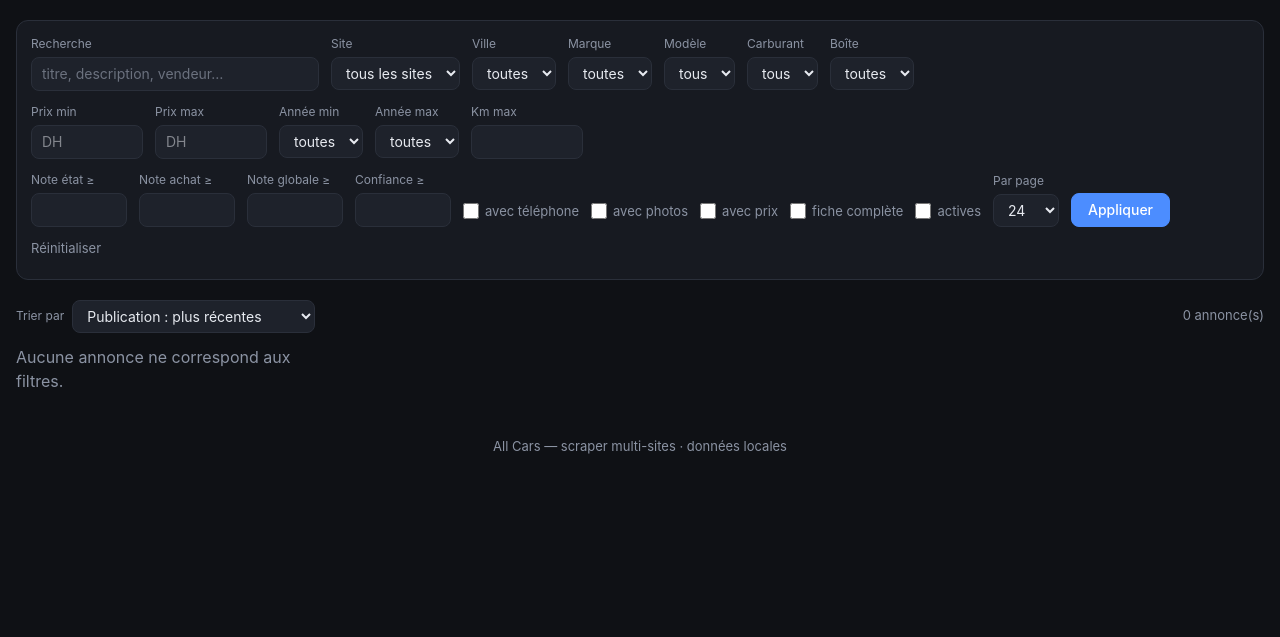
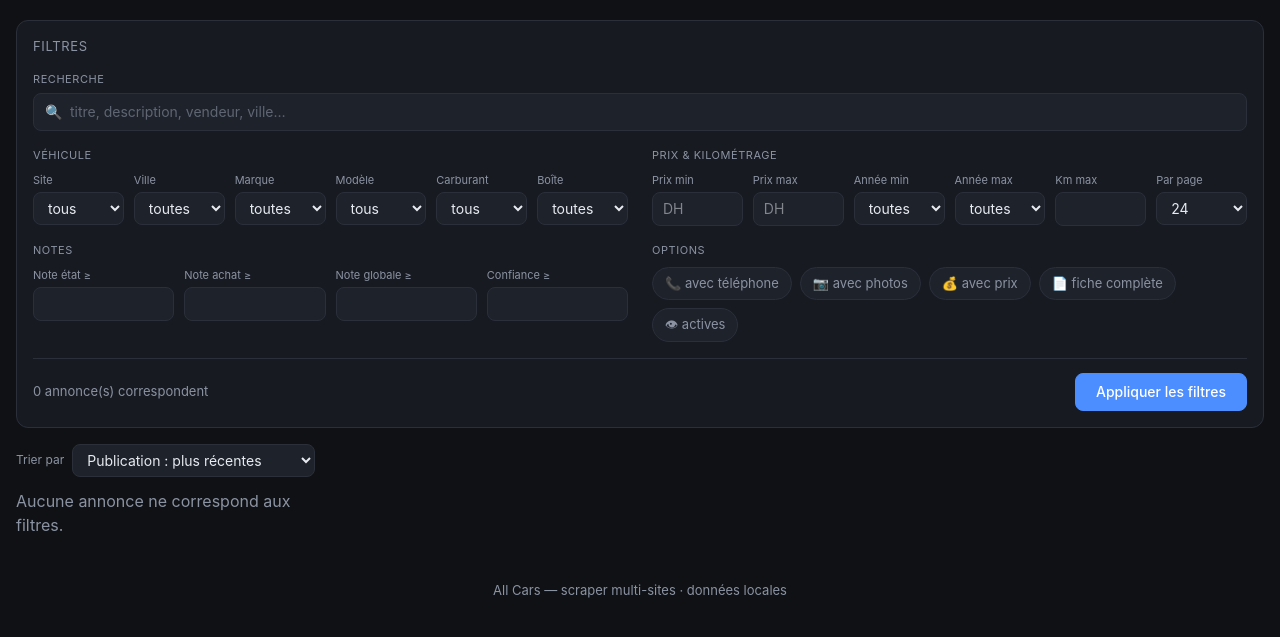
Before and after one commit to nabilsadki/allcars-scraper, a Flask app: page / in a window 1280 px wide. Shown: the part 55-692 px from the top of the page. Run offline with Flask 3, Linux system fonts and the light colour scheme; data that the repository does not hold is empty; style sheets or scripts are compiled from the project's sources.

Commit message:
Bloc de filtres du catalogue : range et modernise
Les champs etaient reparties sur trois lignes sans hierarchie. Le bloc
est desormais structure en groupes :

- entete "Filtres" + reinitialisation
- recherche sur toute la largeur (avec icone)
- "filtres actifs" en puces supprimables (un clic retire le filtre et
  recharge l'URL)
- groupe "Vehicule"  : site, ville, marque, modele, carburant, boite
- groupe "Prix & kilometrage" : prix min/max, annee min/max, km max, par page
- groupe "Notes" : note etat, note achat, note globale, confiance
- groupe "Options" : les cases a cocher en puces (etat actif visible)
- barre d'actions : nombre d'annonces + "Appliquer les filtres"

Mise en page : les groupes sont en 2 colonnes sur grand ecran (bloc de
814 px a 448 px) ; sur mobile (sous 1024 px) le bloc est replie derriere un
bouton "Filtres · N actif(s)" (1254 px a 377 px), la recherche reste
toujours visible.

```diff
--- a/services/web/app.py
+++ b/services/web/app.py
@@ -313,6 +313,40 @@ def model_options(brand: str = "", site: str = "") -> list[dict]:
 
 
 # ------------------------------------------------------------------ filtres
+#: libelles des filtres (pour les puces "filtres actifs")
+FILTER_LABELS = [
+    ("search", "Recherche"), ("site", "Site"), ("city", "Ville"),
+    ("brand", "Marque"), ("model", "Modèle"), ("fuel", "Carburant"),
+    ("gear", "Boîte"), ("min_price", "Prix min"), ("max_price", "Prix max"),
+    ("min_year", "Année min"), ("max_year", "Année max"), ("max_km", "Km max"),
+    ("min_note_etat", "Note état"), ("min_note_achat", "Note achat"),
+    ("min_note_global", "Note globale"), ("min_confiance", "Confiance"),
+    ("with_phone", "Téléphone"), ("with_photos", "Photos"),
+    ("with_price", "Prix"), ("with_details", "Fiche complète"),
+    ("active_only", "Actives"),
+]
+
+
+def active_filters() -> list[dict]:
+    """Filtres actuellement appliques (pour les puces)."""
+    out = []
+    for key, label in FILTER_LABELS:
+        value = (request.args.get(key) or "").strip()
+        if not value:
+            continue
+        rest = [(k, v) for k, v in request.args.items() if k != key]
+        # les cases a cocher n'ont pas de valeur a afficher ("1")
+        if key.startswith("with_") or key == "active_only":
+            value = ""
+        out.append({
+            "key": key,
+            "label": label,
+            "value": value,
+            "url": ("/?" + urlencode(rest)) if rest else "/",
+        })
+    return out
+
+
 def build_filters() -> tuple[str, list]:
     where = ["1=1"]
     params: list = []
@@ -403,6 +437,7 @@ def index():
         pager=pager_items(page, pages), goto=goto_pages(page, pages),
         base_qs=urlencode({k: v for k, v in request.args.to_dict().items()
                            if k != "page"}),
+        active=active_filters(),
     )
 
 
--- a/services/web/templates/list.html
+++ b/services/web/templates/list.html
@@ -2,40 +2,79 @@
 {% block content %}
 
 {# ------------------------------------------------------------- filtres #}
-<form class="bg-panel border border-line rounded-xl p-3.5 mb-5" method="get" action="/">
+<form class="bg-panel border border-line rounded-xl p-4 mb-4" method="get" action="/">
   <input type="hidden" name="sort" value="{{ request.args.get('sort','date') }}">
 
-  <div class="flex flex-wrap gap-3 mb-3">
-    <label class="flex flex-col gap-1 text-[12px] text-muted">
-      Recherche
-      <input type="text" name="search" placeholder="titre, description, vendeur…"
+  {# ---- entete : titre + reinitialisation ---- #}
+  <div class="flex items-center justify-between gap-3 mb-3.5">
+    <h2 class="text-[13px] uppercase tracking-wider text-muted m-0">Filtres</h2>
+    {% if active %}
+    <a class="text-[13px] text-muted hover:text-txt no-underline" href="/">Réinitialiser</a>
+    {% endif %}
+  </div>
+
+  {# ---- recherche (pleine largeur) ---- #}
+  <div class="mb-4">
+    <label class="block text-[11px] uppercase tracking-wider text-muted mb-1.5">Recherche</label>
+    <div class="relative">
+      <span class="absolute left-3 top-1/2 -translate-y-1/2 text-muted text-sm pointer-events-none">🔍</span>
+      <input type="text" name="search" placeholder="titre, description, vendeur, ville…"
              value="{{ request.args.get('search','') }}"
-             class="w-72 bg-panel2 border border-line rounded-lg px-2.5 py-1.5 text-sm text-txt placeholder:text-muted/70 focus:outline-none focus:border-accent">
-    </label>
-    <label class="flex flex-col gap-1 text-[12px] text-muted">
+             class="w-full pl-9 pr-3 bg-panel2 border border-line rounded-lg py-2 text-sm text-txt placeholder:text-muted/60 focus:outline-none focus:border-accent">
+    </div>
+  </div>
+
+  {# ---- filtres actifs (puces supprimables) ---- #}
+  {% if active %}
+  <div class="flex flex-wrap items-center gap-1.5 mb-4 pb-3.5 border-b border-line">
+    <span class="text-[11px] uppercase tracking-wider text-muted mr-1">Actifs</span>
+    {% for f in active %}
+    <a href="{{ f.url }}" title="Retirer ce filtre"
+       class="inline-flex items-center gap-1.5 rounded-full border border-accent/45 bg-accent/12 text-accent-txt px-2.5 py-1 text-[12.5px] hover:bg-accent/20 no-underline">
+      <span class="text-muted">{{ f.label }} :</span>{{ f.value }}<span aria-hidden="true">✕</span>
+    </a>
+    {% endfor %}
+  </div>
+  {% endif %}
+
+  {# ---- bouton d'ouverture (mobile) ---- #}
+  <button type="button" id="filters-toggle"
+          class="lg:hidden w-full flex items-center justify-between gap-2 bg-panel2 border border-line rounded-lg px-3 py-2 text-[13px] text-txt">
+    <span>Filtres{% if active %} · {{ active|length }} actif(s){% endif %}</span>
+    <span class="text-muted" id="filters-arrow">▾</span>
+  </button>
+
+  {# ---- groupes de filtres (replies sur mobile, 2 colonnes sur grand ecran) ---- #}
+  <div id="filters-groups" class="hidden lg:grid gap-x-6 gap-y-4 xl:grid-cols-2 mt-4">
+
+  {# ---- vehicule ---- #}
+  <div>
+    <div class="text-[11px] uppercase tracking-wider text-muted mb-2">Véhicule</div>
+    <div class="grid gap-2.5 sm:grid-cols-2 lg:grid-cols-3 xl:grid-cols-6">
+      <label class="flex flex-col gap-1 text-[11px] text-muted">
         Site
         <select name="site" class="bg-panel2 border border-line rounded-lg px-2.5 py-1.5 text-sm text-txt focus:outline-none focus:border-accent">
-        <option value="">tous les sites</option>
-        {% for s in opts.sites %}
-        <option value="{{ s.name }}" {% if request.args.get('site')==s.name %}selected{% endif %}>{{ s.label }}</option>
+          <option value="">tous</option>
+          {% for st in opts.sites %}
+          <option value="{{ st.name }}" {% if request.args.get('site')==st.name %}selected{% endif %}>{{ st.label }}</option>
           {% endfor %}
         </select>
       </label>
-    <label class="flex flex-col gap-1 text-[12px] text-muted">
+      <label class="flex flex-col gap-1 text-[11px] text-muted">
         Ville
         <select name="city" class="bg-panel2 border border-line rounded-lg px-2.5 py-1.5 text-sm text-txt focus:outline-none focus:border-accent">
           <option value="">toutes</option>
           {% for c in opts.city %}<option value="{{ c }}" {% if request.args.get('city')==c %}selected{% endif %}>{{ c }}</option>{% endfor %}
         </select>
       </label>
-    <label class="flex flex-col gap-1 text-[12px] text-muted">
+      <label class="flex flex-col gap-1 text-[11px] text-muted">
         Marque
         <select name="brand" id="f-brand" class="bg-panel2 border border-line rounded-lg px-2.5 py-1.5 text-sm text-txt focus:outline-none focus:border-accent">
           <option value="">toutes</option>
           {% for b in opts.brand %}<option value="{{ b }}" {% if request.args.get('brand')==b %}selected{% endif %}>{{ b }}</option>{% endfor %}
         </select>
       </label>
-    <label class="flex flex-col gap-1 text-[12px] text-muted">
+      <label class="flex flex-col gap-1 text-[11px] text-muted">
         Modèle
         <select name="model" id="f-model" class="bg-panel2 border border-line rounded-lg px-2.5 py-1.5 text-sm text-txt focus:outline-none focus:border-accent">
           <option value="">tous</option>
@@ -46,14 +85,14 @@
           {% endfor %}
         </select>
       </label>
-    <label class="flex flex-col gap-1 text-[12px] text-muted">
+      <label class="flex flex-col gap-1 text-[11px] text-muted">
         Carburant
         <select name="fuel" class="bg-panel2 border border-line rounded-lg px-2.5 py-1.5 text-sm text-txt focus:outline-none focus:border-accent">
           <option value="">tous</option>
           {% for f in opts.fuel %}<option value="{{ f }}" {% if request.args.get('fuel')==f %}selected{% endif %}>{{ f }}</option>{% endfor %}
         </select>
       </label>
-    <label class="flex flex-col gap-1 text-[12px] text-muted">
+      <label class="flex flex-col gap-1 text-[11px] text-muted">
         Boîte
         <select name="gear" class="bg-panel2 border border-line rounded-lg px-2.5 py-1.5 text-sm text-txt focus:outline-none focus:border-accent">
           <option value="">toutes</option>
@@ -61,83 +100,42 @@
         </select>
       </label>
     </div>
+  </div>
 
-  <div class="flex flex-wrap gap-3 mb-3">
-    <label class="flex flex-col gap-1 text-[12px] text-muted">
+  {# ---- prix / kilometrage / annee ---- #}
+  <div>
+    <div class="text-[11px] uppercase tracking-wider text-muted mb-2">Prix &amp; kilométrage</div>
+    <div class="grid gap-2.5 grid-cols-2 sm:grid-cols-3 lg:grid-cols-6">
+      <label class="flex flex-col gap-1 text-[11px] text-muted">
         Prix min
         <input type="number" name="min_price" value="{{ request.args.get('min_price','') }}" placeholder="DH"
-             class="w-28 bg-panel2 border border-line rounded-lg px-2.5 py-1.5 text-sm text-txt focus:outline-none focus:border-accent">
+               class="bg-panel2 border border-line rounded-lg px-2.5 py-1.5 text-sm text-txt focus:outline-none focus:border-accent">
       </label>
-    <label class="flex flex-col gap-1 text-[12px] text-muted">
+      <label class="flex flex-col gap-1 text-[11px] text-muted">
         Prix max
         <input type="number" name="max_price" value="{{ request.args.get('max_price','') }}" placeholder="DH"
-             class="w-28 bg-panel2 border border-line rounded-lg px-2.5 py-1.5 text-sm text-txt focus:outline-none focus:border-accent">
+               class="bg-panel2 border border-line rounded-lg px-2.5 py-1.5 text-sm text-txt focus:outline-none focus:border-accent">
       </label>
-    <label class="flex flex-col gap-1 text-[12px] text-muted">
+      <label class="flex flex-col gap-1 text-[11px] text-muted">
         Année min
         <select name="min_year" class="bg-panel2 border border-line rounded-lg px-2.5 py-1.5 text-sm text-txt focus:outline-none focus:border-accent">
           <option value="">toutes</option>
           {% for y in opts.years %}<option value="{{ y }}" {% if request.args.get('min_year')|string == y|string %}selected{% endif %}>{{ y }}</option>{% endfor %}
         </select>
       </label>
-    <label class="flex flex-col gap-1 text-[12px] text-muted">
+      <label class="flex flex-col gap-1 text-[11px] text-muted">
         Année max
         <select name="max_year" class="bg-panel2 border border-line rounded-lg px-2.5 py-1.5 text-sm text-txt focus:outline-none focus:border-accent">
           <option value="">toutes</option>
           {% for y in opts.years %}<option value="{{ y }}" {% if request.args.get('max_year')|string == y|string %}selected{% endif %}>{{ y }}</option>{% endfor %}
         </select>
       </label>
-    <label class="flex flex-col gap-1 text-[12px] text-muted">
+      <label class="flex flex-col gap-1 text-[11px] text-muted">
         Km max
         <input type="number" name="max_km" value="{{ request.args.get('max_km','') }}"
-             class="w-28 bg-panel2 border border-line rounded-lg px-2.5 py-1.5 text-sm text-txt focus:outline-none focus:border-accent">
+               class="bg-panel2 border border-line rounded-lg px-2.5 py-1.5 text-sm text-txt focus:outline-none focus:border-accent">
       </label>
-  </div>
-
-  <div class="flex flex-wrap items-end gap-3">
-    <label class="flex flex-col gap-1 text-[12px] text-muted">
-      Note état ≥
-      <input type="number" step="0.1" name="min_note_etat" value="{{ request.args.get('min_note_etat','') }}"
-             class="w-24 bg-panel2 border border-line rounded-lg px-2.5 py-1.5 text-sm text-txt focus:outline-none focus:border-accent">
-    </label>
-    <label class="flex flex-col gap-1 text-[12px] text-muted">
-      Note achat ≥
-      <input type="number" step="0.1" name="min_note_achat" value="{{ request.args.get('min_note_achat','') }}"
-             class="w-24 bg-panel2 border border-line rounded-lg px-2.5 py-1.5 text-sm text-txt focus:outline-none focus:border-accent">
-    </label>
-    <label class="flex flex-col gap-1 text-[12px] text-muted">
-      Note globale ≥
-      <input type="number" step="0.1" name="min_note_global" value="{{ request.args.get('min_note_global','') }}"
-             class="w-24 bg-panel2 border border-line rounded-lg px-2.5 py-1.5 text-sm text-txt focus:outline-none focus:border-accent">
-    </label>
-    <label class="flex flex-col gap-1 text-[12px] text-muted">
-      Confiance ≥
-      <input type="number" step="1" name="min_confiance" value="{{ request.args.get('min_confiance','') }}"
-             class="w-24 bg-panel2 border border-line rounded-lg px-2.5 py-1.5 text-sm text-txt focus:outline-none focus:border-accent">
-    </label>
-
-    <label class="flex items-center gap-1.5 text-[13px] text-muted pb-1.5 cursor-pointer">
-      <input type="checkbox" name="with_phone" value="1" {% if request.args.get('with_phone')=='1' %}checked{% endif %}
-             class="accent-accent w-4 h-4"> avec téléphone
-    </label>
-    <label class="flex items-center gap-1.5 text-[13px] text-muted pb-1.5 cursor-pointer">
-      <input type="checkbox" name="with_photos" value="1" {% if request.args.get('with_photos')=='1' %}checked{% endif %}
-             class="accent-accent w-4 h-4"> avec photos
-    </label>
-    <label class="flex items-center gap-1.5 text-[13px] text-muted pb-1.5 cursor-pointer">
-      <input type="checkbox" name="with_price" value="1" {% if request.args.get('with_price')=='1' %}checked{% endif %}
-             class="accent-accent w-4 h-4"> avec prix
-    </label>
-    <label class="flex items-center gap-1.5 text-[13px] text-muted pb-1.5 cursor-pointer">
-      <input type="checkbox" name="with_details" value="1" {% if request.args.get('with_details')=='1' %}checked{% endif %}
-             class="accent-accent w-4 h-4"> fiche complète
-    </label>
-    <label class="flex items-center gap-1.5 text-[13px] text-muted pb-1.5 cursor-pointer">
-      <input type="checkbox" name="active_only" value="1" {% if request.args.get('active_only')=='1' %}checked{% endif %}
-             class="accent-accent w-4 h-4"> actives
-    </label>
-
-    <label class="flex flex-col gap-1 text-[12px] text-muted">
+      <label class="flex flex-col gap-1 text-[11px] text-muted">
         Par page
         <select name="per_page" class="bg-panel2 border border-line rounded-lg px-2.5 py-1.5 text-sm text-txt focus:outline-none focus:border-accent">
           {% for n in [24, 48, 100] %}
@@ -145,8 +143,72 @@
           {% endfor %}
         </select>
       </label>
-    <button type="submit" class="bg-accent text-onaccent border border-accent rounded-lg px-4 py-1.5 text-sm font-medium hover:opacity-90 cursor-pointer">Appliquer</button>
-    <a class="text-[13px] text-muted hover:text-txt pb-1.5" href="/">Réinitialiser</a>
+    </div>
+  </div>
+
+  {# ---- notes ---- #}
+  <div>
+    <div class="text-[11px] uppercase tracking-wider text-muted mb-2">Notes</div>
+    <div class="grid gap-2.5 grid-cols-2 sm:grid-cols-4">
+      <label class="flex flex-col gap-1 text-[11px] text-muted">
+        Note état ≥
+        <input type="number" step="0.1" name="min_note_etat" value="{{ request.args.get('min_note_etat','') }}"
+               class="bg-panel2 border border-line rounded-lg px-2.5 py-1.5 text-sm text-txt focus:outline-none focus:border-accent">
+      </label>
+      <label class="flex flex-col gap-1 text-[11px] text-muted">
+        Note achat ≥
+        <input type="number" step="0.1" name="min_note_achat" value="{{ request.args.get('min_note_achat','') }}"
+               class="bg-panel2 border border-line rounded-lg px-2.5 py-1.5 text-sm text-txt focus:outline-none focus:border-accent">
+      </label>
+      <label class="flex flex-col gap-1 text-[11px] text-muted">
+        Note globale ≥
+        <input type="number" step="0.1" name="min_note_global" value="{{ request.args.get('min_note_global','') }}"
+               class="bg-panel2 border border-line rounded-lg px-2.5 py-1.5 text-sm text-txt focus:outline-none focus:border-accent">
+      </label>
+      <label class="flex flex-col gap-1 text-[11px] text-muted">
+        Confiance ≥
+        <input type="number" step="1" name="min_confiance" value="{{ request.args.get('min_confiance','') }}"
+               class="bg-panel2 border border-line rounded-lg px-2.5 py-1.5 text-sm text-txt focus:outline-none focus:border-accent">
+      </label>
+    </div>
+  </div>
+
+  {# ---- options (puces) ---- #}
+  <div>
+    <div class="text-[11px] uppercase tracking-wider text-muted mb-2">Options</div>
+    <div class="flex flex-wrap gap-2">
+      <label class="cursor-pointer">
+        <input type="checkbox" name="with_phone" value="1" class="peer sr-only" {% if request.args.get('with_phone')=='1' %}checked{% endif %}>
+        <span class="inline-flex items-center gap-1.5 rounded-full border border-line bg-panel2 px-3 py-1.5 text-[13px] text-muted transition-colors hover:border-accent peer-checked:border-accent peer-checked:bg-accent/15 peer-checked:text-accent-txt">📞 avec téléphone</span>
+      </label>
+      <label class="cursor-pointer">
+        <input type="checkbox" name="with_photos" value="1" class="peer sr-only" {% if request.args.get('with_photos')=='1' %}checked{% endif %}>
+        <span class="inline-flex items-center gap-1.5 rounded-full border border-line bg-panel2 px-3 py-1.5 text-[13px] text-muted transition-colors hover:border-accent peer-checked:border-accent peer-checked:bg-accent/15 peer-checked:text-accent-txt">📷 avec photos</span>
+      </label>
+      <label class="cursor-pointer">
+        <input type="checkbox" name="with_price" value="1" class="peer sr-only" {% if request.args.get('with_price')=='1' %}checked{% endif %}>
+        <span class="inline-flex items-center gap-1.5 rounded-full border border-line bg-panel2 px-3 py-1.5 text-[13px] text-muted transition-colors hover:border-accent peer-checked:border-accent peer-checked:bg-accent/15 peer-checked:text-accent-txt">💰 avec prix</span>
+      </label>
+      <label class="cursor-pointer">
+        <input type="checkbox" name="with_details" value="1" class="peer sr-only" {% if request.args.get('with_details')=='1' %}checked{% endif %}>
+        <span class="inline-flex items-center gap-1.5 rounded-full border border-line bg-panel2 px-3 py-1.5 text-[13px] text-muted transition-colors hover:border-accent peer-checked:border-accent peer-checked:bg-accent/15 peer-checked:text-accent-txt">📄 fiche complète</span>
+      </label>
+      <label class="cursor-pointer">
+        <input type="checkbox" name="active_only" value="1" class="peer sr-only" {% if request.args.get('active_only')=='1' %}checked{% endif %}>
+        <span class="inline-flex items-center gap-1.5 rounded-full border border-line bg-panel2 px-3 py-1.5 text-[13px] text-muted transition-colors hover:border-accent peer-checked:border-accent peer-checked:bg-accent/15 peer-checked:text-accent-txt">👁 actives</span>
+      </label>
+    </div>
+  </div>
+
+  </div><!-- /groupes -->
+
+  {# ---- actions ---- #}
+  <div class="flex flex-wrap items-center justify-between gap-3 mt-4 pt-3.5 border-t border-line">
+    <span class="text-[13px] text-muted">{{ total }} annonce(s) correspondent{% if total > per_page %} — page {{ page }}/{{ pages }}{% endif %}</span>
+    <div class="flex items-center gap-2">
+      {% if active %}<a class="text-[13px] text-muted hover:text-txt px-2 py-1.5" href="/">Réinitialiser</a>{% endif %}
+      <button type="submit" class="bg-accent text-onaccent border border-accent rounded-lg px-5 py-2 text-sm font-medium hover:opacity-90 cursor-pointer">Appliquer les filtres</button>
+    </div>
   </div>
 </form>
 
@@ -174,7 +236,7 @@
       {% endfor %}
     </select>
   </form>
-  <p class="text-[13px] text-muted m-0">{{ total }} annonce(s){% if total > per_page %} — page {{ page }}/{{ pages }}{% endif %}</p>
+  <p class="text-[13px] text-muted m-0">{% if total > per_page %}page {{ page }} / {{ pages }}{% endif %}</p>
 </div>
 
 {# --------------------------------------------------------------- annonces #}
@@ -256,6 +318,18 @@
 {% endif %}
 
 <script>
+// repli des filtres sur mobile
+(function () {
+  const btn = document.getElementById('filters-toggle');
+  const box = document.getElementById('filters-groups');
+  const arrow = document.getElementById('filters-arrow');
+  if (!btn || !box) return;
+  btn.addEventListener('click', () => {
+    const hidden = box.classList.toggle('hidden');
+    if (arrow) arrow.textContent = hidden ? '▾' : '▴';
+  });
+})();
+
 // le selecteur de modeles suit la marque : on recharge les options via l'API
 (function () {
   const brandSel = document.querySelector('#f-brand');
```
Lines whose indentation alone changed are shown as unchanged.
